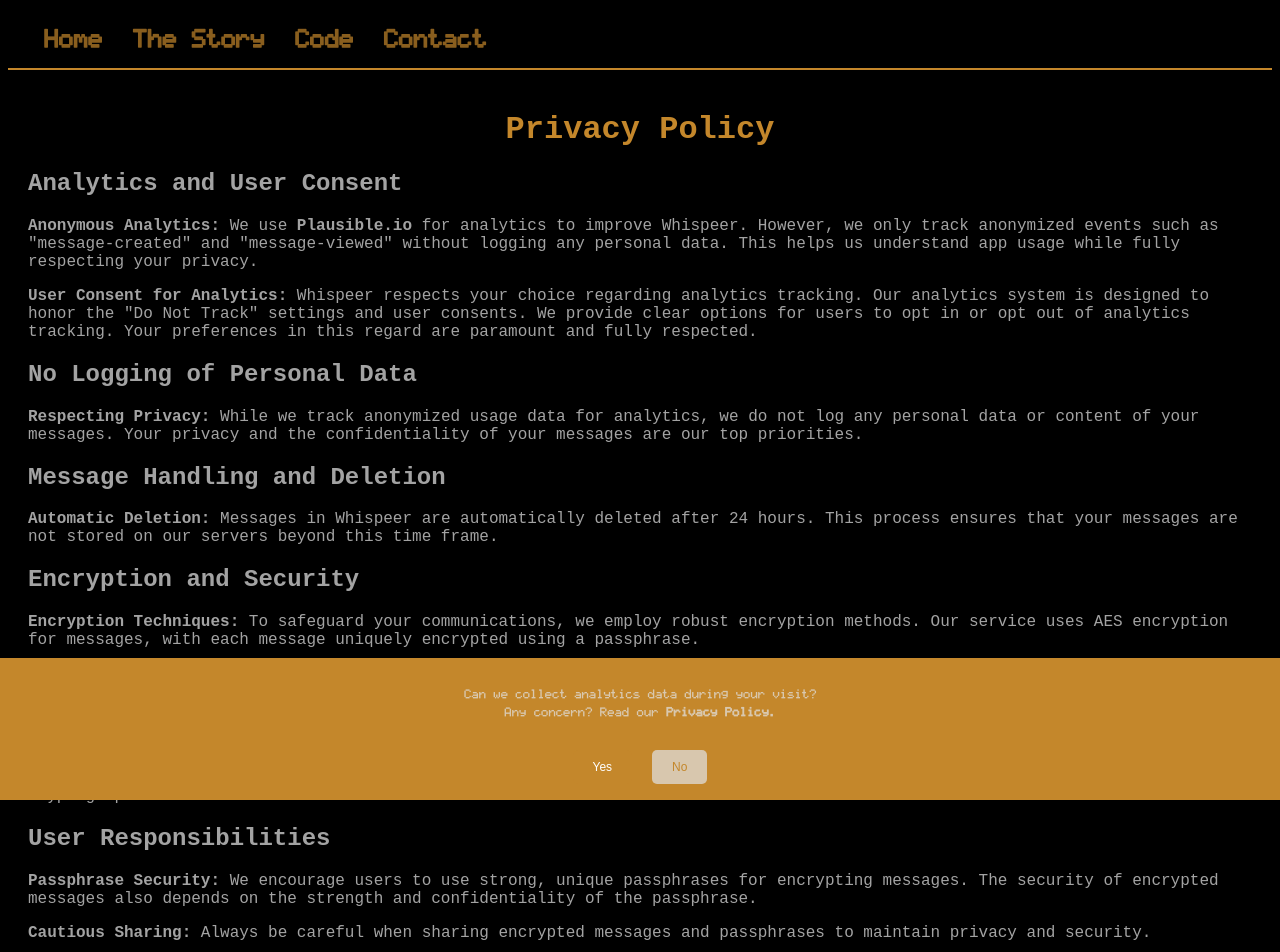
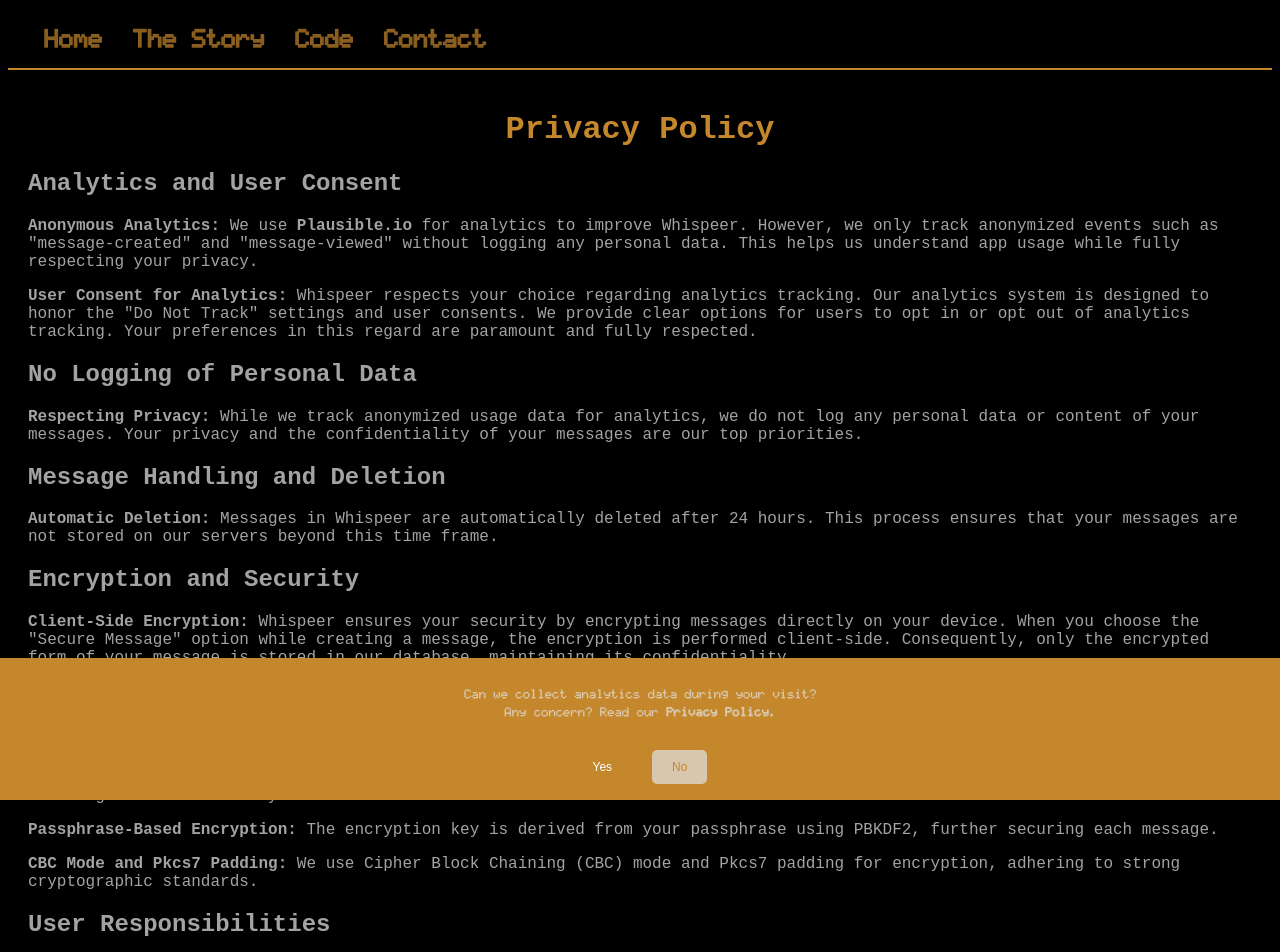
Before and after one commit to whispeer-me/whispeer, a Vue app: page /privacy-policy in a window 1280 px wide. Shown: the top 952 px of the page. Built offline with nearby package versions, Linux system fonts and the light colour scheme; no server answers.

Commit message:
Update Privacy Policy for client side encryption

```diff
--- a/src/views/PrivacyPolicyView.vue
+++ b/src/views/PrivacyPolicyView.vue
@@ -35,23 +35,34 @@
 
     <h2>Encryption and Security</h2>
     <p>
-      <b>Encryption Techniques:</b> To safeguard your communications, we employ
-      robust encryption methods. Our service uses AES encryption for messages,
-      with each message uniquely encrypted using a passphrase.
+      <b>Client-Side Encryption:</b> Whispeer ensures your security by
+      encrypting messages directly on your device. When you choose the "Secure
+      Message" option while creating a message, the encryption is performed
+      client-side. Consequently, only the encrypted form of your message is
+      stored in our database, maintaining its confidentiality.
     </p>
     <p>
-      <b>Encryption Process:</b> The encryption process involves generating a
-      random salt and initialization vector (IV) each time a message is
-      encrypted. This ensures enhanced security for each message.
+      <b>Non-Encrypted Messages:</b> If the "Secure Message" option is not
+      selected, the message will be saved as plain text in our database. We
+      recommend using the "Secure Message" option for sensitive communications.
     </p>
     <p>
-      <b>Passphrase-Based Encryption:</b> The encryption key is derived from the
-      user-provided passphrase using PBKDF2, enhancing the security of each
-      message.
+      <b>Encryption Techniques:</b> Whispeer uses AES encryption for messages,
+      uniquely encrypting each message with a passphrase.
+    </p>
+    <p>
+      <b>Encryption Process:</b> The process involves generating a random salt
+      and initialization vector (IV) for each encrypted message, ensuring
+      enhanced security.
+    </p>
+    <p>
+      <b>Passphrase-Based Encryption:</b> The encryption key is derived from
+      your passphrase using PBKDF2, further securing each message.
     </p>
     <p>
       <b>CBC Mode and Pkcs7 Padding:</b> We use Cipher Block Chaining (CBC) mode
-      and Pkcs7 padding for encryption, ensuring strong cryptographic standards.
+      and Pkcs7 padding for encryption, adhering to strong cryptographic
+      standards.
     </p>
 
     <h2>User Responsibilities</h2>
```
